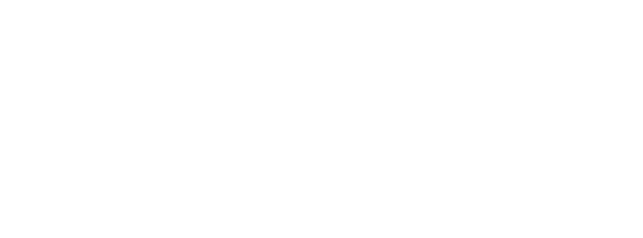
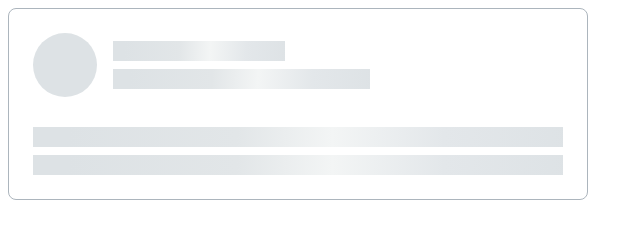
Before and after one commit to js-tasks-ru/htmlcss-20220120_olegkhacv, a website: page 04-lection2/02-skeleton/index.html in a window 1280 px wide. Shown: the whole page, without its empty margins (0-643 px from the left). Drawn offline with Linux system fonts and the light colour scheme.

Commit message:
add skeleton component

```diff
--- a/04-lection2/02-skeleton/index.html
+++ b/04-lection2/02-skeleton/index.html
@@ -6,6 +6,20 @@
         <link rel="stylesheet" href="./skeleton.css">
     </head>
     <body>
-
+    <div class="skeleton">
+        <div class="skeleton-section">
+            <div class="skeleton-circle"></div>
+            <div class="skeleton-lines">
+            <div class="skeleton__line skeleton__line_width_172"></div>
+            <div class="skeleton__line skeleton__line_width_257"></div>
+            </div>
+        </div>
+        <div class="skeleton-section">
+            <div class="skeleton-lines">
+                <div class="skeleton__line"></div>
+                <div class="skeleton__line"></div>
+            </div>
+        </div>
+    </div>
     </body>
 </html>
--- a/04-lection2/02-skeleton/skeleton.css
+++ b/04-lection2/02-skeleton/skeleton.css
@@ -0,0 +1,47 @@
+.skeleton {
+    max-width: 580px;
+    padding: 24px;
+    display: flex;
+    flex-direction: column;
+    gap: 30px;
+    background: #FFFFFF;
+    border: 1px solid #ACB5BD;
+    box-sizing: border-box;
+    border-radius: 8px;
+
+}
+
+.skeleton-section {
+    display: flex;
+    gap: 16px;
+    align-items: center;
+}
+
+.skeleton-circle {
+    background: #DDE2E5;
+    padding: 32px;
+    border-radius: 50%;
+}
+
+.skeleton-lines{
+    display: flex;
+    flex-direction: column;
+    gap: 8px;
+    flex: 1 1 auto;
+}
+
+.skeleton__line {
+    background: linear-gradient(92.51deg, #DDE2E5 6.44%, #E2E6E8 38.47%, #F3F5F5 56.48%, #E3E7EA 77.5%, #DDE2E5 102.52%);
+    padding: 10px 0;
+}
+
+.skeleton__line_width_172{
+    max-width: 172px;
+}
+
+.skeleton__line_width_257{
+    max-width: 257px;
+}
+
+.skeleton-body {
+}
```
